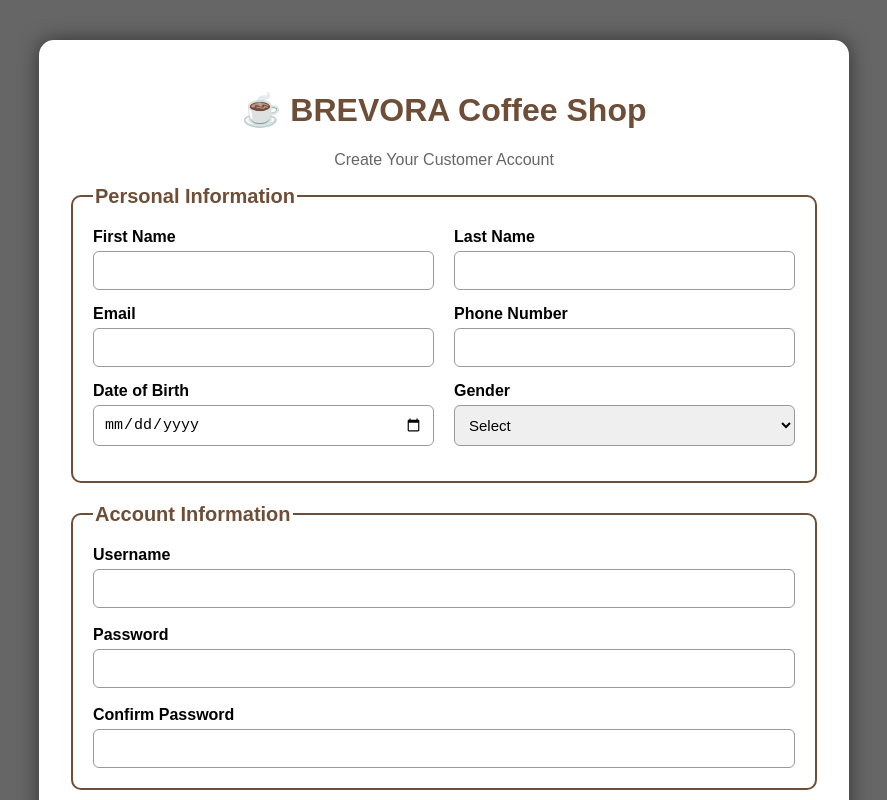
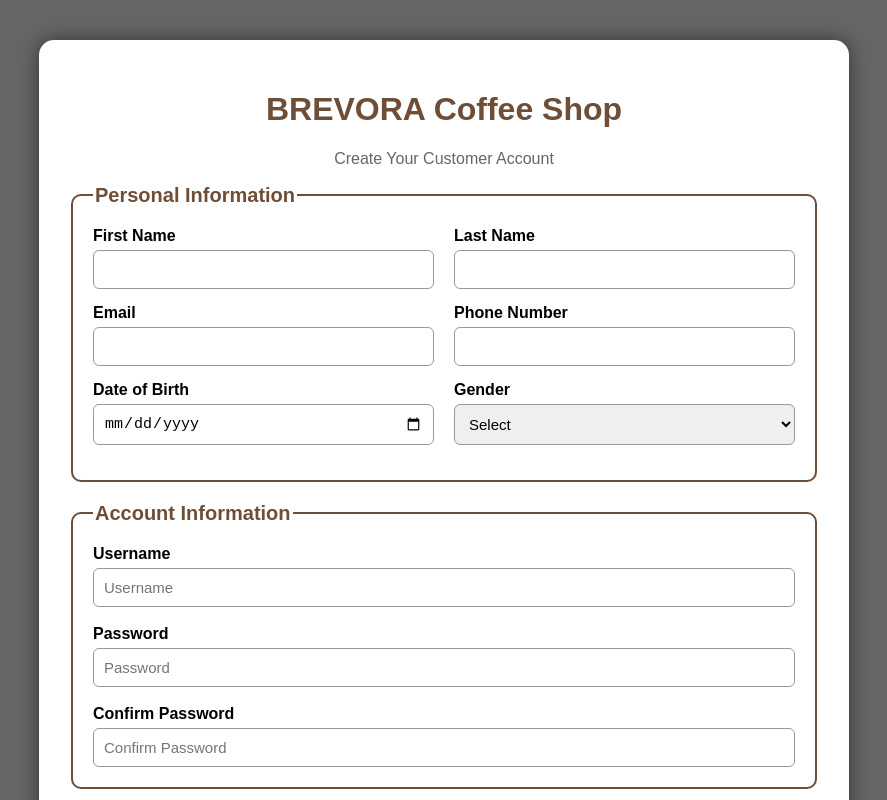
Before and after one commit to AyodhyaES/HTML-BREVORA-Coffee-Shop---Registration-Form, a plain HTML site: page index.html in a window 1280 px wide. Shown: the top 800 px of the page, without its empty margins (196-1083 px from the left). Drawn offline with Linux system fonts and the light colour scheme.

Commit message:
Update account information fields to include placeholders for username and password inputs

```diff
--- a/index.html
+++ b/index.html
@@ -113,7 +113,7 @@ button:hover{
 
 <div class="container">
 
-<h1>☕ BREVORA Coffee Shop</h1>
+<h1>BREVORA Coffee Shop</h1>
 <p>Create Your Customer Account</p>
 
 <form>
@@ -178,17 +178,17 @@ button:hover{
 <legend>Account Information</legend>
 
 <label>Username</label>
-<input type="text" required>
+<input type="text" placeholder="Username">
 
 <br><br>
 
 <label>Password</label>
-<input type="password" required>
+<input type="password" placeholder="Password">
 
 <br><br>
 
 <label>Confirm Password</label>
-<input type="password" required>
+<input type="password" placeholder="Confirm Password">
 
 </fieldset>
 
```
